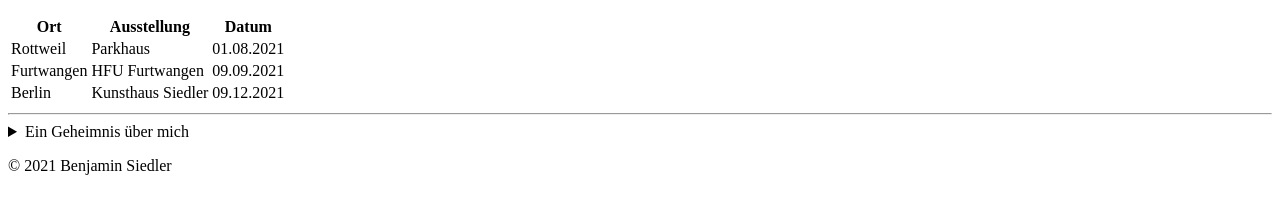
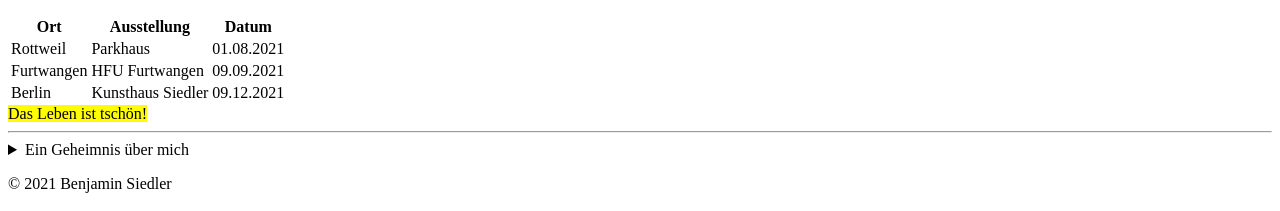
Before and after one commit to Dobsonstudio/GIS-SoSe-2021, a plain HTML site: page Aufgabe_1.2/Portfolio.html in a window 1280 px wide. Shown: the part 589-800 px from the top of the page. Drawn offline with Linux system fonts and the light colour scheme.

Commit message:
mini tweak

```diff
--- a/Aufgabe_1.2/Portfolio.html
+++ b/Aufgabe_1.2/Portfolio.html
@@ -56,6 +56,7 @@
             <td>09.12.2021</td>
           </tr>
         </table>
+        <mark>Das Leben ist tschön!</mark>
     </main>
 <hr>
     <footer>
```
Also changed, not shown: Aufgabe_1.2/Über_mich.html (+1 -0 lines).
